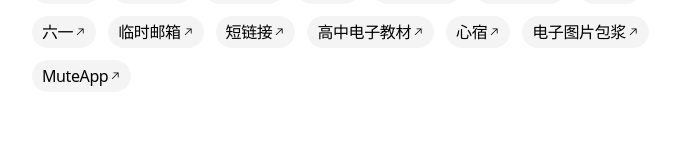
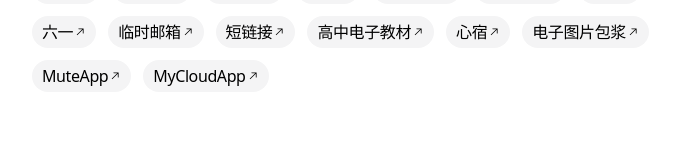
Before and after one commit to xiaomuahua666/nprofile, a Next.js app: page / in a window 1280 px wide. Shown: the part 472-622 px from the top of the page, without its empty margins (296-984 px from the left). Built offline with nearby package versions, Linux system fonts and the light colour scheme.

Commit message:
fix: update project (+4 -0 lines)

```diff
--- a/app/data.ts
+++ b/app/data.ts
@@ -76,6 +76,10 @@
     name: 'MuteApp',
     link: 'https://github.com/xiaomuahua666/MuteApp',
   },
+  {
+    name: 'MyCloudApp',
+    link: 'https://github.com/xiaomuahua666/myowncloudapp',
+  },
 ]
 
 export const EMAIL = 'mahua@dmhpro.top'
```
